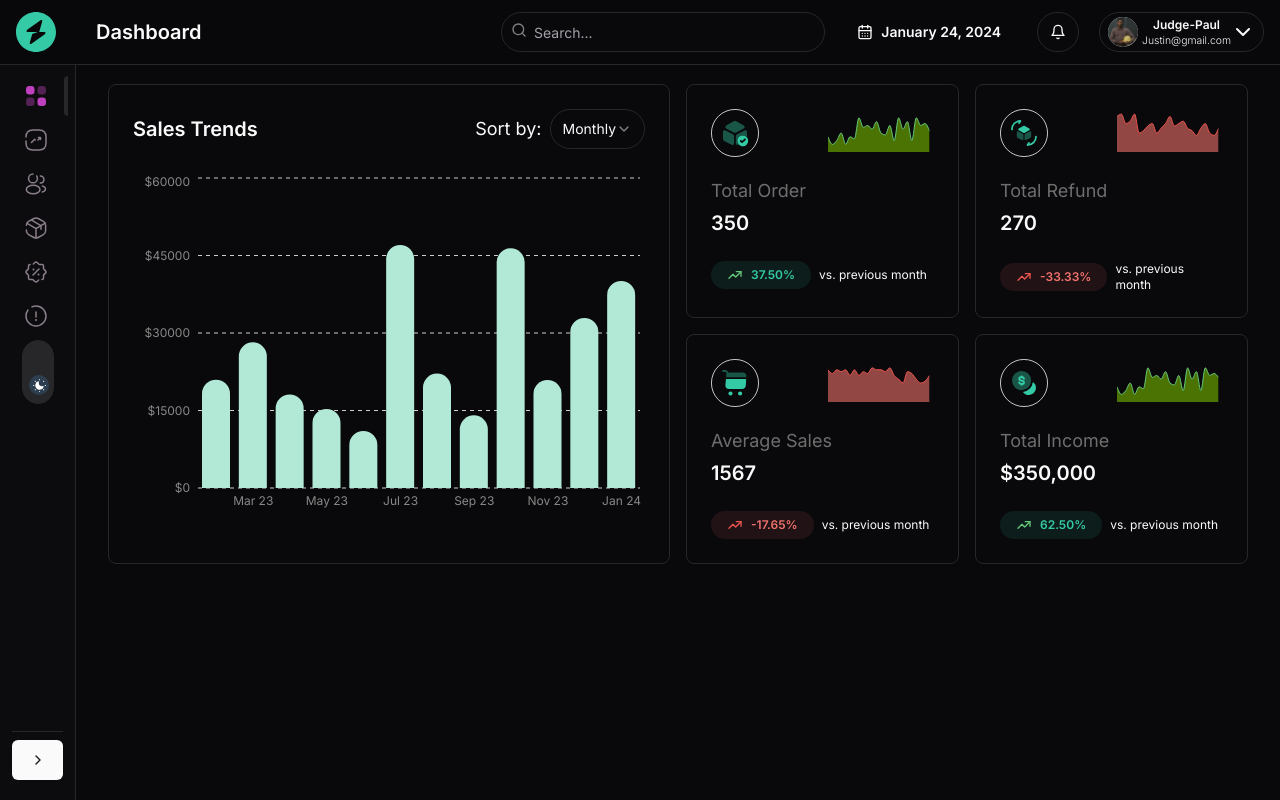
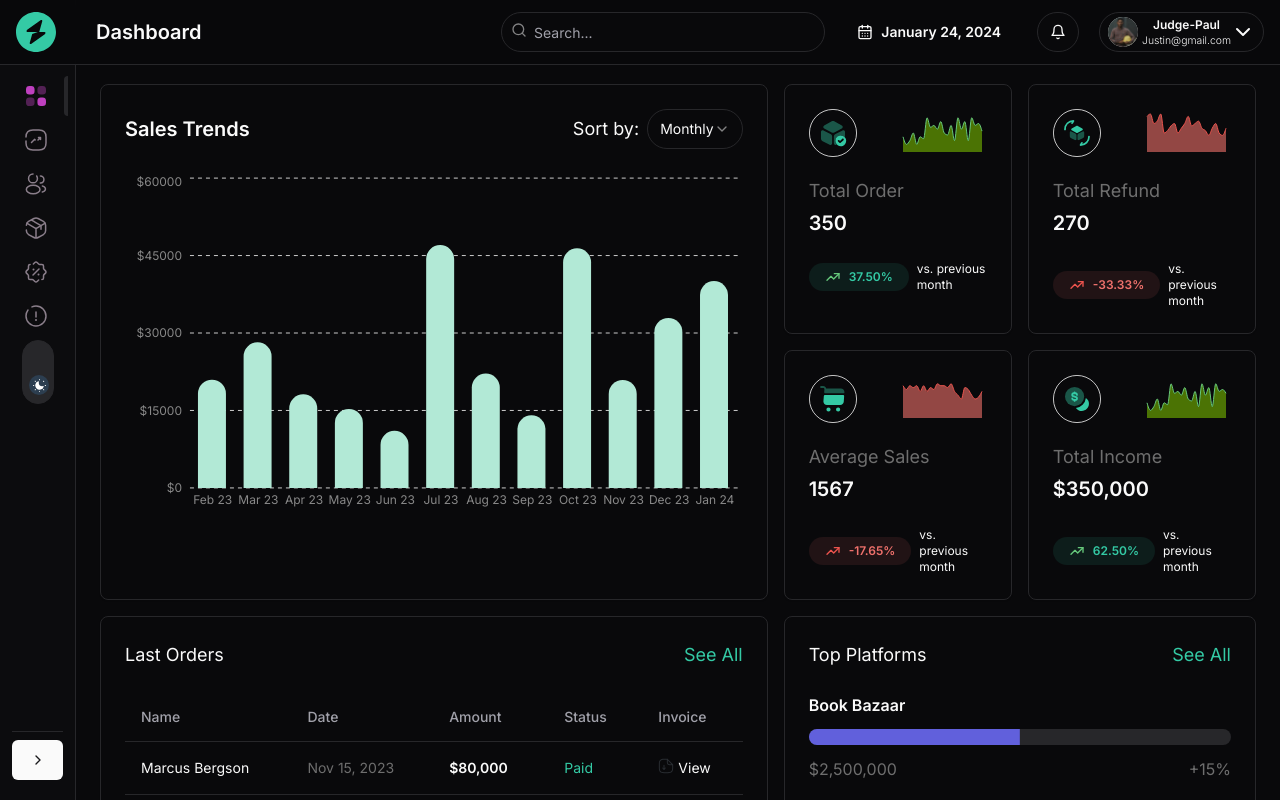
Before and after one commit to Judge-Paul/geegpay-dashboard, a Next.js app: page / in a window 1280 px wide. Built offline with nearby package versions, Linux system fonts and the light colour scheme.

Commit message:
feat: create top platforms section

```diff
--- a/package.json
+++ b/package.json
@@ -13,6 +13,7 @@
     "@radix-ui/react-dropdown-menu": "^2.0.6",
     "@radix-ui/react-icons": "^1.3.0",
     "@radix-ui/react-popover": "^1.0.7",
+    "@radix-ui/react-progress": "^1.0.3",
     "@radix-ui/react-select": "^2.0.0",
     "@radix-ui/react-separator": "^1.0.3",
     "@radix-ui/react-slot": "^1.0.2",
--- /dev/null
+++ b/src/components/dashboard/TopPlatforms.tsx
@@ -0,0 +1,53 @@
+import { Card, CardContent, CardHeader } from "@/components/ui/card";
+import { Progress } from "@/components/ui/progress";
+
+export default function TopPlatforms() {
+  return (
+    <Card className="h-full w-full">
+      <CardHeader>
+        <div className="flex justify-between text-lg">
+          <span className="">Top Platforms</span>
+          <span className="text-[#34CAA5]">See All</span>
+        </div>
+      </CardHeader>
+      <CardContent>
+        <div>
+          <h4 className="font-semibold">Book Bazaar</h4>
+          <Progress
+            className="mt-3 fill-current"
+            barClassName="bg-[#6160DC]"
+            value={50}
+          />
+          <p className="mt-3 flex justify-between text-[#898989] dark:text-[#6E6E6E]">
+            <span>$2,500,000</span>
+            <p>+15%</p>
+          </p>
+        </div>
+        <div className="mt-4">
+          <h4 className="font-semibold">Artisan Aisle</h4>
+          <Progress
+            className="mt-3 fill-current"
+            barClassName="bg-[#54C5EB]"
+            value={40}
+          />
+          <p className="mt-3 flex justify-between text-[#898989] dark:text-[#6E6E6E]">
+            <span>$1,800,000</span>
+            <p>+10%</p>
+          </p>
+        </div>
+        <div className="mt-4">
+          <h4 className="font-semibold">Toy Troop</h4>
+          <Progress
+            className="mt-3 fill-current"
+            barClassName="bg-[#FFB74A]"
+            value={30}
+          />
+          <p className="mt-3 flex justify-between text-[#898989] dark:text-[#6E6E6E]">
+            <span>$1,200,000</span>
+            <p>+8%</p>
+          </p>
+        </div>
+      </CardContent>
+    </Card>
+  );
+}
--- a/src/components/layout/index.tsx
+++ b/src/components/layout/index.tsx
@@ -6,9 +6,9 @@ export const Layout = ({ children }: { children: React.ReactNode }) => {
   return (
     <>
       <Header />
-      <div className="flex h-screen border-collapse overflow-hidden">
+      <div className="flex h-screen w-full border-collapse overflow-hidden">
         <Sidebar />
-        {children}
+        <div className="w-full overflow-y-scroll">{children}</div>
       </div>
     </>
   );
--- /dev/null
+++ b/src/components/ui/progress.tsx
@@ -0,0 +1,29 @@
+import * as React from "react";
+import * as ProgressPrimitive from "@radix-ui/react-progress";
+
+import { cn } from "@/lib/utils";
+
+const Progress = React.forwardRef<
+  React.ElementRef<typeof ProgressPrimitive.Root>,
+  React.ComponentPropsWithoutRef<typeof ProgressPrimitive.Root>
+>(({ className, value, barClassName, ...props }, ref) => (
+  <ProgressPrimitive.Root
+    ref={ref}
+    className={cn(
+      "relative h-4 w-full overflow-hidden rounded-full bg-secondary",
+      className,
+    )}
+    {...props}
+  >
+    <ProgressPrimitive.Indicator
+      className={cn(
+        "h-full w-full flex-1 bg-primary transition-all",
+        barClassName,
+      )}
+      style={{ transform: `translateX(-${100 - (value || 0)}%)` }}
+    />
+  </ProgressPrimitive.Root>
+));
+Progress.displayName = ProgressPrimitive.Root.displayName;
+
+export { Progress };
--- a/src/pages/index.tsx
+++ b/src/pages/index.tsx
@@ -2,6 +2,8 @@ import { Inter } from "next/font/google";
 import { Layout } from "@/components/layout";
 import SalesTrend from "@/components/dashboard/SalesTrend";
 import TrendCards from "@/components/dashboard/TrendCards";
+import LastOrders from "@/components/dashboard/LastOrders";
+import TopPlatforms from "@/components/dashboard/TopPlatforms";
 
 const inter = Inter({ subsets: ["latin"] });
 
@@ -9,20 +11,22 @@ export default function Home() {
   return (
     <main className={`${inter.className}`}>
       <Layout>
-        <div className="container mt-16 overflow-y-scroll pt-5">
-          <div className="gap-4 xl:flex">
-            <div className="flex-1">
+        <div className="mt-16 px-6 pt-5">
+          <div className="gap-4 xl:grid xl:grid-cols-12">
+            <div className="xl:col-span-7 xl:flex-1">
               <SalesTrend />
             </div>
-            <div className="flex-1">
+            <div className="xl:col-span-5 xl:flex-1">
               <TrendCards />
             </div>
-            {/* <div className="col-span-2">
-              <div className="bg-gray-300 p-4">Column 1 - 60%</div>
+          </div>
+          <div className="mb-8 mt-4 gap-4 xl:grid xl:grid-cols-12">
+            <div className="xl:col-span-7 xl:flex-1">
+              <LastOrders />
             </div>
-            <div className="col-span-2">
-              <div className="bg-gray-300 p-4">Column 2 - 40%</div>
-            </div> */}
+            <div className="xl:col-span-5 xl:flex-1">
+              <TopPlatforms />
+            </div>
           </div>
         </div>
       </Layout>
```
Also changed, not shown: 1 other file (tests, documents, lock files or other folders).
